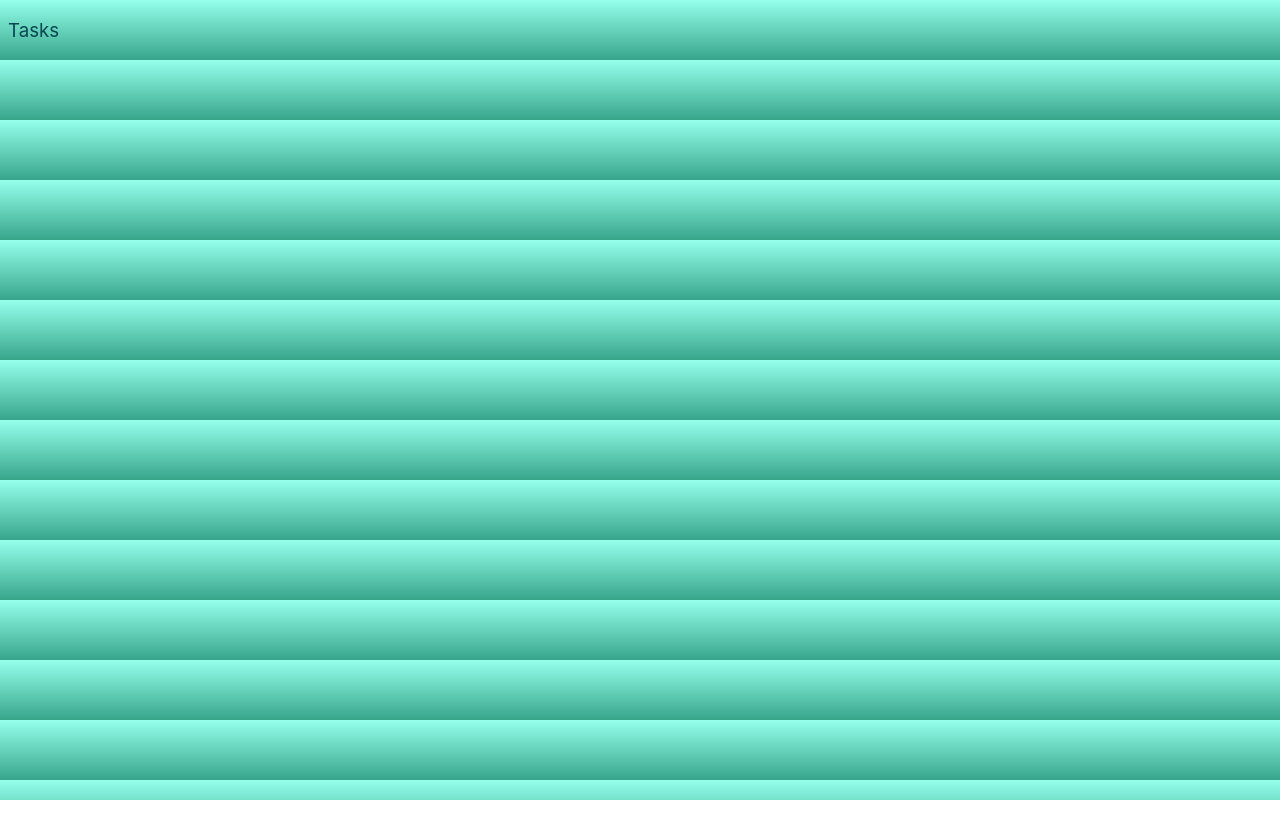
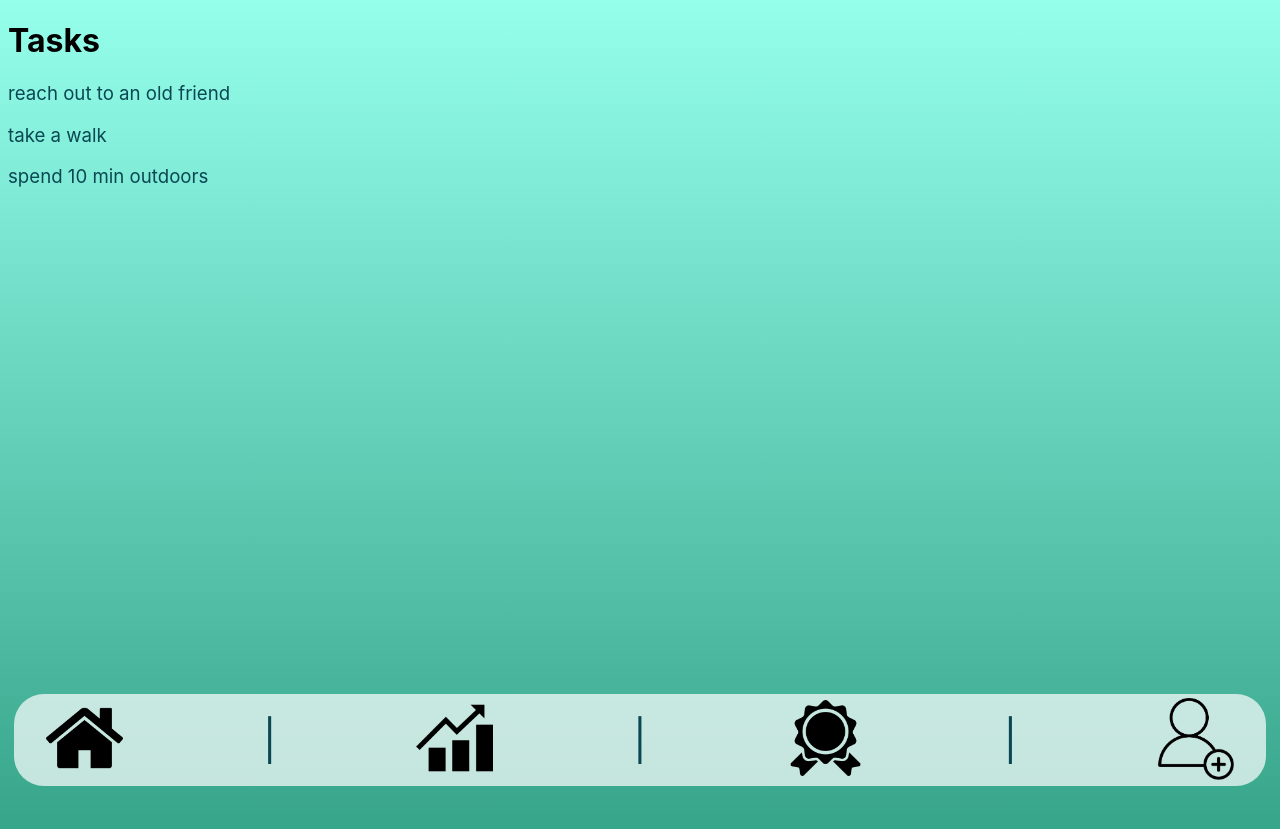
Before and after one commit to zayan-sheikh/equihealth, a React (Create React App) app in the folder frontend_real/: page /tasks in a window 1280 px wide. Before the commit the page ends 800 px from the top, so only its background shows below. Built offline with nearby package versions, Linux system fonts and the light colour scheme.

Commit message:
finished navbar and improved home page

```diff
--- a/frontend_real/src/App.js
+++ b/frontend_real/src/App.js
@@ -5,6 +5,7 @@ import Tasks from './pages/Tasks'
 import Leaderboard from './pages/Leaderboard'
 import AddFriends from './pages/AddFriends'
 import Stats from './pages/Stats'
+import NavBar from './assets/NavBar';
 
 function App() {
   return (
@@ -19,6 +20,8 @@ function App() {
           <Route path='/stats' exact element={<Stats />}></Route>
         </Routes>
 
+        <NavBar />
+
       </Router>
     </>
   );
--- a/frontend_real/src/assets/NavBar.css
+++ b/frontend_real/src/assets/NavBar.css
@@ -1,17 +1,29 @@
 .navbar {
     display: flex;
-    background-color: white;
+    background-color: rgba(255, 255, 255, 0.7);
     flex-direction: row;
     justify-content: space-between;
     padding: 2vh;
+    position: absolute;
+    left: 0px;
+    inset: 14px;
+    height: 60px;
+    border-radius: 30px;
+    align-self: end;
+    align-items: center;
 }
 
 .icon > img {
-    width: 10vw; /* Set a fixed width */
+    width: 6vw; /* Set a fixed width */
     height: 'auto'; /* Set a fixed height */
     object-fit: cover; /* Ensures the image covers the entire space while maintaining aspect ratio */
     justify-content: space-between;
-    padding: 4vh;
-    margin: 2vw;
+    padding: 1vh;
+    margin: 1vh;
+    align-self: center;
+}
 
+.navbar > p {
+    font-size: 40px;
+    opacity: 1;
 }
--- a/frontend_real/src/assets/NavBar.js
+++ b/frontend_real/src/assets/NavBar.js
@@ -3,16 +3,21 @@ import React from 'react';
 import addFriends from './addfriends.png';
 import statsIcon from './stats.png';
 import leaderboardIcon from './leaderboard.png';
+import homeIcon from './home-icon.png'
 import './NavBar.css'
-import {Link} from 'react-router-dom'
+import { Link } from 'react-router-dom'
 
 const Navbar = () => {
   return (
     <nav>
       <div className='navbar'>
+        <Link to='/' className='icon'><img src={homeIcon} alt="Leaderboard" /></Link>
+        <p>|</p>
+        <Link to='/stats' className='icon'><img src={statsIcon} alt="Insights" /></Link>
+        <p>|</p>
+        <Link to='/leaderboard' className='icon'><img src={leaderboardIcon} alt="Leaderboard" /></Link>
+        <p>|</p>
         <Link to='/addfriends' className='icon'><img src={addFriends} alt="Add Friends" /></Link>
-        <Link to='/stats' className='icon'><img src={statsIcon} alt="Insights" /></Link>
-        <Link to='/leaderboard' className='icon'><img src={leaderboardIcon} alt="Leaderboard" /></Link>
       </div>
     </nav>
   );
--- a/frontend_real/src/pages/Home.js
+++ b/frontend_real/src/pages/Home.js
@@ -2,7 +2,6 @@ import React, { useState, useEffect } from 'react';
 import "./Home.css";
 import {Link} from 'react-router-dom'
 import streakimg from '../assets/streakimg.png'
-import NavBar from '../assets/NavBar';
 
 function Home() {
     const [streak, setStreak] = useState(-1)
@@ -14,12 +13,8 @@ function Home() {
                 method: "GET",
                 redirect: "follow"
             };
-            console.log("before");
             const response = await fetch("http://localhost:3001/api/main", requestOptions)
-            console.log("after");
-            console.log(response)
             const json = await response.json()
-            console.log(json)
 
             if (response.ok) {
                 setStreak(json.streak)
@@ -37,15 +32,17 @@ function Home() {
             </div>
 
             <div class="header">
-                <Link to='/tasks' class="userText">View Daily Task</Link>
+                <Link to='/tasks' class="userText">View Daily Tasks</Link>
             </div>
-            <div style={{ display: 'flex', alignItems: 'center', justifyContent: 'center' }}>
-                <img src={streakimg} alt='Streak' style={{ width: '8vw', height: 'auto' }}></img> <h4 class = 'streak' style={{marginRight: '20px', color: '#d2091c'}}>{streak}d </h4><p class ='streak'>You're on fire!</p>
+
+            <div style={{ display: 'flex', flexDirection: 'column', alignItems: 'center', justifyContent: 'center' }}>
+                <div  style={{ display: 'flex', alignItems: 'center', justifyContent: 'center' }}>
+                    <img src={streakimg} alt='Streak' style={{ width: '30vw', height: 'auto' }}></img>
+                    <h4 class = 'streak' style={{fontSize: '20vw', marginRight: '20px', color: '#d2091c'}}>{streak} d </h4>
+                </div>
+                <h2 class ='streak'>You're on fire!</h2>
             </div>
-            <div>
-                <NavBar />
-                </div>
-            </div>
+        </div>
 
 
     )
--- /dev/null
+++ b/frontend_real/src/pages/Tasks.css
@@ -0,0 +1,7 @@
+body {
+    background: linear-gradient(#95FFEC, #37A58A);
+}
+
+.tasks-background {
+    height: 100vh;
+}
--- a/frontend_real/src/pages/Tasks.js
+++ b/frontend_real/src/pages/Tasks.js
@@ -1,9 +1,34 @@
 import React from 'react'
+import "./Tasks.css"
 
 function Tasks() {
+  const taskArray = ["drink water", "take a walk", "go on a run",
+                    "read a book", "journal", "reach out to an old friend",
+                    "message a loved one", "cook a healthy meal", "spend 10 min outdoors"];
+
+  var task1 = Math.floor(Math.random() * taskArray.length);
+  var task2 = Math.floor(Math.random() * taskArray.length);
+  var task3 = Math.floor(Math.random() * taskArray.length);
+
+  while (task2 == task1 || task2 == task3) {
+    task2 = Math.floor(Math.random() * taskArray.length);
+  }
+
+  while (task3 == task1) {
+    task3 = Math.floor(Math.random() * taskArray.length);
+  }
+
   return (
-    <div>
-      <p>Tasks</p>
+    <div className="tasks-background">
+      <h1>Tasks</h1>
+
+      <div className="task-list">
+        <div className="task">
+          <p>{taskArray[task1]}</p>
+          <p>{taskArray[task2]}</p>
+          <p>{taskArray[task3]}</p>
+        </div>
+      </div>
     </div>
   )
 }
```
Also changed, not shown: frontend_real/src/assets/home-icon.png (added).
